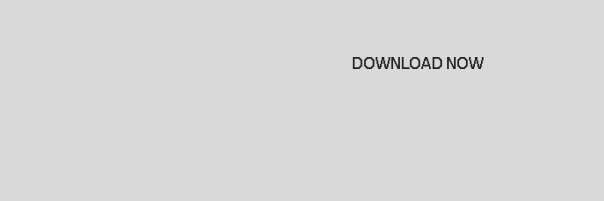
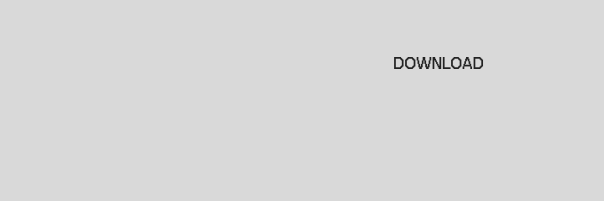
Before and after one commit to otisweekly/frontier-minilab-site, a plain HTML site: page index.html in a window 1280 px wide. Shown: the top 201 px of the page, 676-1280 px from the left. Drawn offline with Linux system fonts and the light colour scheme.

Commit message:
Change nav 'Download Now' to 'Download'

```diff
--- a/index.html
+++ b/index.html
@@ -1234,7 +1234,7 @@
                 <path d="M62.9 15C45.7 29.3 18.6 55.5 5.6 73.1C12.1 68 33.4 48.5 62.9 15Z" fill="#222222"/>
             </svg>
         </a>
-        <a href="#" class="nav-download">Download Now</a>
+        <a href="#" class="nav-download">Download</a>
     </nav>
 
 <!-- Hero -->
```
